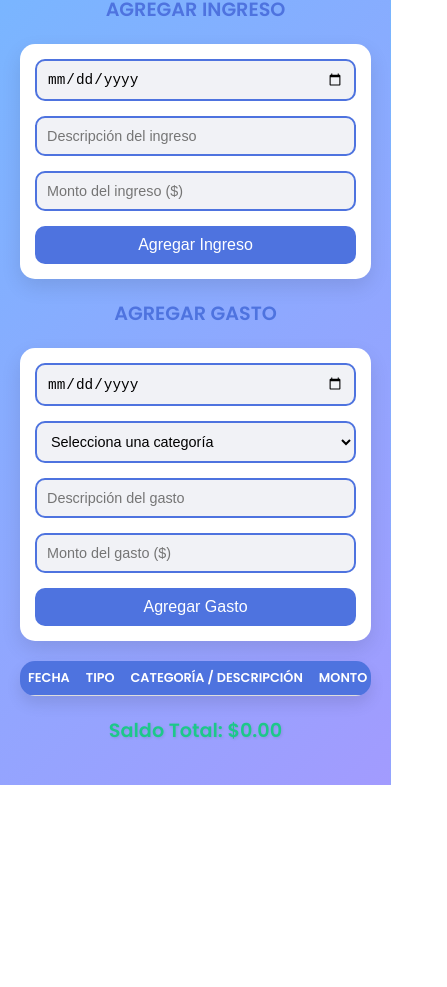
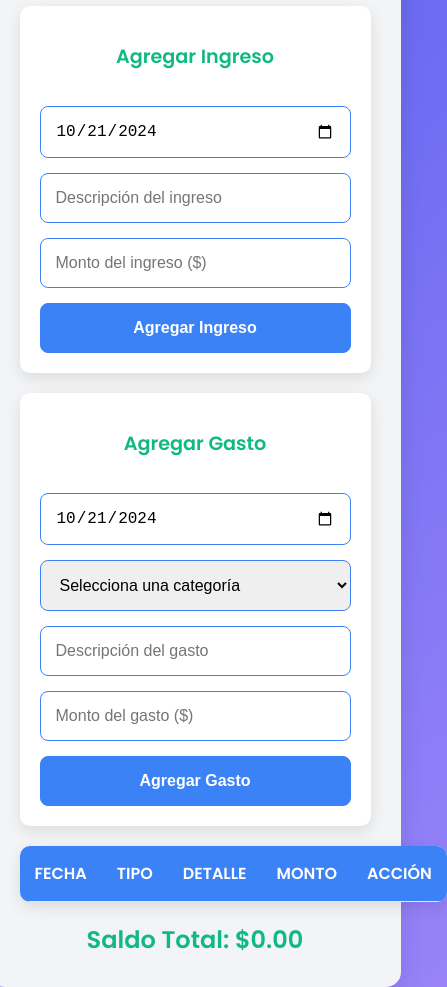
Before and after one commit to alfonso2-2/carta.github.io, a plain HTML site: page index.html in a window 390 px wide. Shown: the part 161-1148 px from the top of the page, 447 px wide, since content can reach past the window. Before the commit the page ends 946 px from the top, so only its background shows below. Drawn offline with Linux system fonts and the light colour scheme.

Commit message:
Update index.html

```diff
--- a/index.html
+++ b/index.html
@@ -8,73 +8,88 @@
         @import url('https://fonts.googleapis.com/css2?family=Poppins:wght@300;400;600&display=swap');
 
         :root {
-            --primary-color: #4e73df;
-            --secondary-color: #1cc88a;
-            --danger-color: #e74a3b;
-            --bg-color: #f8f9fc;
-            --white-color: #fff;
-            --text-color: #5a5c69;
+            --primary-color: #3B82F6;
+            --secondary-color: #10B981;
+            --danger-color: #EF4444;
+            --bg-color: #F3F4F6;
+            --white-color: #FFF;
+            --text-color: #111827;
+            --shadow-color: rgba(0, 0, 0, 0.1);
         }
 
         body {
             font-family: 'Poppins', sans-serif;
-            background: linear-gradient(135deg, #74b9ff, #a29bfe);
+            background: linear-gradient(135deg, #6366F1, #A78BFA);
             margin: 0;
             padding: 0;
-        }
-
-        h1 {
-            text-align: center;
-            color: var(--white-color);
-            margin: 30px 0 10px;
-            font-size: 2.5rem;
-            text-shadow: 2px 2px 4px rgba(0, 0, 0, 0.2);
-        }
-
-        h2 {
-            text-align: center;
-            color: var(--primary-color);
-            margin: 10px 0 20px;
-            font-size: 1.8rem;
-            text-transform: uppercase;
+            display: flex;
+            justify-content: center;
+            align-items: center;
+            min-height: 100vh;
         }
 
         .container {
             width: 90%;
-            max-width: 1200px;
-            margin: auto;
-            padding: 20px;
+            max-width: 800px;
+            background-color: var(--bg-color);
+            padding: 30px;
+            border-radius: 15px;
+            box-shadow: 0 8px 25px var(--shadow-color);
+            animation: fadeIn 1s ease-in-out;
+        }
+
+        h1, h2 {
+            text-align: center;
+            margin-bottom: 20px;
+        }
+
+        h1 {
+            font-size: 2.5rem;
+            color: var(--primary-color);
+            text-shadow: 2px 2px 8px rgba(0, 0, 0, 0.1);
+        }
+
+        h2 {
+            font-size: 1.5rem;
+            color: var(--secondary-color);
         }
 
         form {
             background: var(--white-color);
-            border-radius: 15px;
             padding: 20px;
-            box-shadow: 0 8px 20px rgba(0, 0, 0, 0.1);
             margin-bottom: 20px;
+            border-radius: 10px;
+            box-shadow: 0 5px 15px var(--shadow-color);
             display: flex;
             flex-direction: column;
             gap: 15px;
+            transition: transform 0.3s ease-in-out;
         }
 
-        input, select {
-            padding: 12px;
-            border: 2px solid var(--primary-color);
-            border-radius: 10px;
+        form:hover {
+            transform: scale(1.02);
+        }
+
+        input, select, button {
+            padding: 15px;
+            border-radius: 8px;
             font-size: 1rem;
-            background-color: #f1f2f6;
-            transition: all 0.3s;
+            border: 1px solid var(--primary-color);
+            transition: background-color 0.3s, border-color 0.3s;
+        }
+
+        input:focus, select:focus {
+            border-color: var(--secondary-color);
+            outline: none;
+            background-color: #D1D5DB;
         }
 
         button {
-            padding: 12px;
             background-color: var(--primary-color);
             color: var(--white-color);
-            border: none;
-            border-radius: 10px;
-            font-size: 1.2rem;
             cursor: pointer;
-            transition: background-color 0.3s, transform 0.1s;
+            font-weight: bold;
+            transition: transform 0.2s, background-color 0.3s;
         }
 
         button:hover {
@@ -84,53 +99,61 @@
 
         table {
             width: 100%;
-            margin: 20px 0;
             border-collapse: collapse;
-            background: var(--white-color);
-            border-radius: 15px;
+            margin-top: 20px;
+            background-color: var(--white-color);
+            border-radius: 10px;
             overflow: hidden;
-            box-shadow: 0 8px 15px rgba(0, 0, 0, 0.1);
+            box-shadow: 0 5px 15px var(--shadow-color);
         }
 
         th, td {
-            padding: 10px;
+            padding: 15px;
             text-align: center;
-            border-bottom: 1px solid #ddd;
+            border-bottom: 1px solid #E5E7EB;
             font-size: 1rem;
         }
 
         th {
-            background: var(--primary-color);
+            background-color: var(--primary-color);
             color: var(--white-color);
-            font-weight: 600;
             text-transform: uppercase;
         }
 
         tr:hover {
-            background-color: #dfe6e9;
+            background-color: #E5E7EB;
         }
 
         td button {
             background-color: var(--danger-color);
             border: none;
-            padding: 8px;
+            padding: 8px 12px;
             border-radius: 5px;
-            color: var(--white-color);
             cursor: pointer;
             transition: background-color 0.3s;
         }
 
         td button:hover {
-            background-color: #c0392b;
+            background-color: #B91C1C;
         }
 
         .saldo {
             text-align: center;
+            margin-top: 20px;
             font-size: 2rem;
-            margin: 20px 0;
+            font-weight: bold;
             color: var(--secondary-color);
-            font-weight: bold;
-            text-shadow: 1px 1px 3px rgba(0, 0, 0, 0.1);
+        }
+
+        @keyframes fadeIn {
+            from {
+                opacity: 0;
+                transform: translateY(-30px);
+            }
+            to {
+                opacity: 1;
+                transform: translateY(0);
+            }
         }
 
         @media (max-width: 768px) {
@@ -139,80 +162,30 @@
             }
 
             h2 {
-                font-size: 1.5rem;
-            }
-
-            form {
-                padding: 15px;
-            }
-
-            input, select, button {
-                font-size: 1rem;
+                font-size: 1.2rem;
             }
 
             .saldo {
                 font-size: 1.5rem;
-            }
-
-            table {
-                font-size: 0.9rem;
-            }
-
-            th, td {
-                padding: 8px;
-            }
-        }
-
-        @media (max-width: 480px) {
-            h1 {
-                font-size: 1.8rem;
-            }
-
-            h2 {
-                font-size: 1.2rem;
-            }
-
-            input, select {
-                font-size: 0.9rem;
-                padding: 10px;
-            }
-
-            button {
-                padding: 10px;
-                font-size: 1rem;
-            }
-
-            .saldo {
-                font-size: 1.2rem;
-            }
-
-            table {
-                display: block;
-                overflow-x: auto;
-            }
-
-            th, td {
-                font-size: 0.8rem;
-                white-space: nowrap;
             }
         }
     </style>
 </head>
 <body>
 
-    <h1>Registro de Ingresos y Gastos</h1>
+    <div class="container">
+        <h1>Registro de Ingresos y Gastos</h1>
 
-    <div class="container">
-        <h2>Agregar Ingreso</h2>
         <form id="incomeForm">
+            <h2>Agregar Ingreso</h2>
             <input type="date" id="incomeDate" required>
             <input type="text" id="incomeDescription" placeholder="Descripción del ingreso" required>
             <input type="number" id="incomeAmount" placeholder="Monto del ingreso ($)" step="0.01" required>
             <button type="submit">Agregar Ingreso</button>
         </form>
 
-        <h2>Agregar Gasto</h2>
         <form id="expenseForm">
+            <h2>Agregar Gasto</h2>
             <input type="date" id="expenseDate" required>
             <select id="expenseCategory" required>
                 <option value="">Selecciona una categoría</option>
@@ -232,21 +205,78 @@
                 <tr>
                     <th>Fecha</th>
                     <th>Tipo</th>
-                    <th>Categoría / Descripción</th>
+                    <th>Detalle</th>
                     <th>Monto</th>
-                    <th>Acciones</th>
+                    <th>Acción</th>
                 </tr>
             </thead>
             <tbody id="transactionTableBody"></tbody>
         </table>
 
-        <div class="saldo">
-            Saldo Total: $<span id="totalBalance">0.00</span>
-        </div>
+        <div class="saldo">Saldo Total: $<span id="totalBalance">0.00</span></div>
     </div>
 
     <script>
-        // Código JavaScript igual al original
+        let totalBalance = 0;
+        const transactionTableBody = document.getElementById('transactionTableBody');
+        const totalBalanceDisplay = document.getElementById('totalBalance');
+
+        function setTodayDate(input) {
+            const today = new Date().toISOString().split('T')[0];
+            input.value = today;
+        }
+
+        setTodayDate(document.getElementById('incomeDate'));
+        setTodayDate(document.getElementById('expenseDate'));
+
+        function addTransaction(type, detail, date, amount) {
+            const row = document.createElement('tr');
+            row.innerHTML = `
+                <td>${date}</td>
+                <td>${type}</td>
+                <td>${detail}</td>
+                <td>$${Math.abs(amount).toFixed(2)}</td>
+                <td><button onclick="deleteTransaction(this, ${amount})">Eliminar</button></td>
+            `;
+            transactionTableBody.appendChild(row);
+        }
+
+        function updateBalance(amount) {
+            totalBalance += amount;
+            totalBalanceDisplay.textContent = totalBalance.toFixed(2);
+        }
+
+        function deleteTransaction(button, amount) {
+            button.closest('tr').remove();
+            updateBalance(-amount);
+        }
+
+        document.getElementById('incomeForm').addEventListener('submit', function (event) {
+            event.preventDefault();
+            const date = this.querySelector('#incomeDate').value;
+            const description = this.querySelector('#incomeDescription').value;
+            const amount = parseFloat(this.querySelector('#incomeAmount').value);
+            if (!isNaN(amount)) {
+                addTransaction('Ingreso', description, date, amount);
+                updateBalance(amount);
+            }
+            this.reset();
+            setTodayDate(this.querySelector('#incomeDate'));
+        });
+
+        document.getElementById('expenseForm').addEventListener('submit', function (event) {
+            event.preventDefault();
+            const date = this.querySelector('#expenseDate').value;
+            const category = this.querySelector('#expenseCategory').value;
+            const description = this.querySelector('#expenseDescription').value;
+            const amount = parseFloat(this.querySelector('#expenseAmount').value);
+            if (!isNaN(amount)) {
+                addTransaction('Gasto', `${category}: ${description}`, date, -amount);
+                updateBalance(-amount);
+            }
+            this.reset();
+            setTodayDate(this.querySelector('#expenseDate'));
+        });
     </script>
 
 </body>
```
